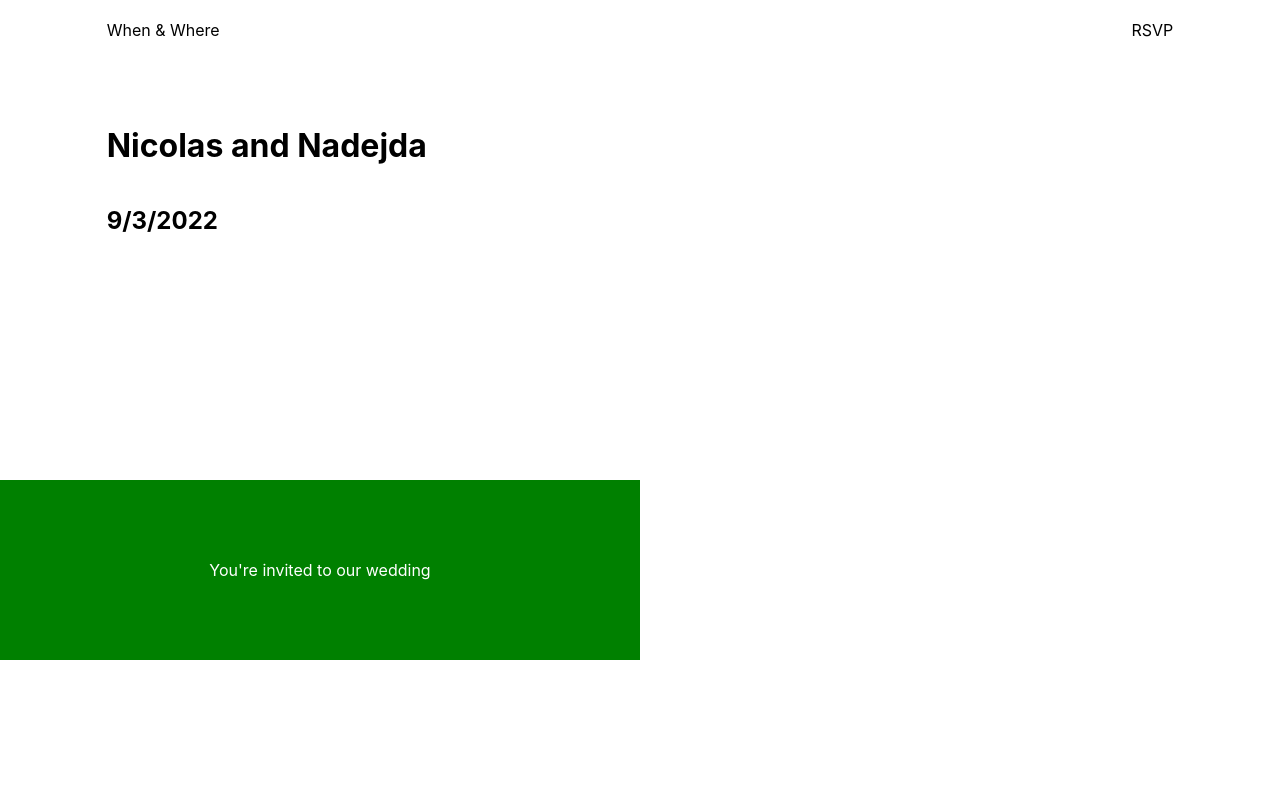
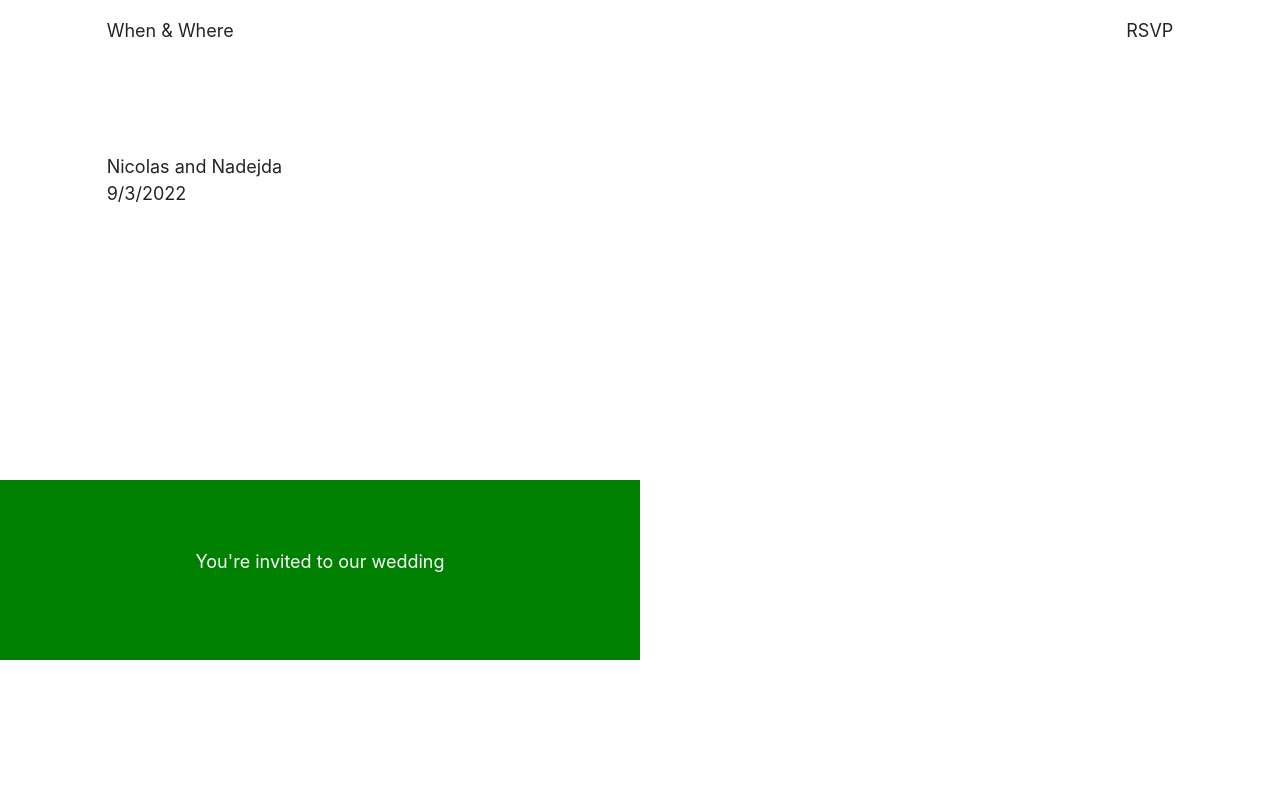
Before and after one commit to WeHateNick/nico-and-nadejda-wedding, a Next.js app: page / in a window 1280 px wide. Shown: the top 787 px of the page. Built offline with nearby package versions, Linux system fonts and the light colour scheme.

Commit message:
added fonts

```diff
--- a/styles/globals.css
+++ b/styles/globals.css
@@ -1,3 +1,376 @@
+@import url("https://fonts.googleapis.com/css2?family=PT+Serif:ital,wght@0,400;0,700;1,400;1,700&display=swap");
+
+@font-face {
+  font-family: "GT Eesti";
+  src: url("/fonts/GT-Eesti/GT-Eesti-Display-Light.woff") format("woff"),
+    url("/fonts/GT-Eesti/GT-Eesti-Display-Light.ttf") format("truetype");
+  font-weight: 300;
+  font-style: normal;
+}
+
+html,
+body {
+  font-size: 18px;
+}
+
+/* // Reboot CSS: */
+*,
+*::before,
+*::after {
+  box-sizing: border-box;
+}
+
+html {
+  font-family: sans-serif;
+  line-height: 1.15;
+  -webkit-text-size-adjust: 100%;
+  -ms-text-size-adjust: 100%;
+  -ms-overflow-style: scrollbar;
+  -webkit-tap-highlight-color: rgba(0, 0, 0, 0);
+}
+
+svg {
+  fill: currentColor;
+}
+
+@-ms-viewport {
+  width: device-width;
+}
+article,
+aside,
+dialog,
+figcaption,
+figure,
+footer,
+header,
+hgroup,
+main,
+nav,
+section {
+  display: block;
+}
+
+body {
+  margin: 0;
+  font-family: GT America, -apple-system, BlinkMacSystemFont, "Segoe UI", Roboto,
+    "Helvetica Neue", Arial, sans-serif, "Apple Color Emoji", "Segoe UI Emoji",
+    "Segoe UI Symbol";
+  font-size: 1rem;
+  font-weight: 400;
+  line-height: 1.5;
+  color: #212529;
+  text-align: left;
+  background-color: #fff;
+}
+
+[tabindex="-1"]:focus {
+  outline: none !important;
+}
+
+hr {
+  box-sizing: content-box;
+  height: 0;
+  overflow: visible;
+}
+
+h1,
+h2,
+h3,
+h4,
+h5,
+h6 {
+  margin-top: 0;
+  margin-bottom: 0.5rem;
+  font-size: inherit;
+  margin-block-start: inherit;
+  margin-block-end: inherit;
+  margin-inline-start: inherit;
+  margin-inline-end: inherit;
+  font-weight: inherit;
+}
+
+p {
+  margin-top: 0;
+  margin-bottom: 1rem;
+}
+
+abbr[title],
+abbr[data-original-title] {
+  text-decoration: underline;
+  text-decoration: underline dotted;
+  cursor: help;
+  border-bottom: 0;
+}
+
+address {
+  margin-bottom: 1rem;
+  font-style: normal;
+  line-height: inherit;
+}
+
+ol,
+ul,
+dl {
+  margin-top: 0;
+  margin-bottom: 1rem;
+}
+
+ol ol,
+ul ul,
+ol ul,
+ul ol {
+  margin-bottom: 0;
+}
+
+dt {
+  font-weight: 700;
+}
+
+dd {
+  margin-bottom: 0.5rem;
+  margin-left: 0;
+}
+
+blockquote {
+  margin: 0 0 1rem;
+}
+
+dfn {
+  font-style: italic;
+}
+
+b,
+strong {
+  font-weight: bolder;
+}
+
+small {
+  font-size: 80%;
+}
+
+sub,
+sup {
+  position: relative;
+  font-size: 75%;
+  line-height: 0;
+  vertical-align: baseline;
+}
+
+sub {
+  bottom: -0.25em;
+}
+
+sup {
+  top: -0.5em;
+}
+
+a {
+  color: theme-color("primary");
+  text-decoration: none;
+  background-color: transparent;
+  -webkit-text-decoration-skip: objects;
+}
+a:hover {
+  color: #0056b3;
+  text-decoration: underline;
+}
+
+a:not([href]):not([tabindex]) {
+  color: inherit;
+  text-decoration: none;
+}
+a:not([href]):not([tabindex]):hover,
+a:not([href]):not([tabindex]):focus {
+  color: inherit;
+  text-decoration: none;
+}
+a:not([href]):not([tabindex]):focus {
+  outline: 0;
+}
+
+pre,
+code,
+kbd,
+samp {
+  font-family: monospace, monospace;
+  font-size: 1em;
+}
+
+pre {
+  margin-top: 0;
+  margin-bottom: 1rem;
+  overflow: auto;
+  -ms-overflow-style: scrollbar;
+}
+
+figure {
+  margin: 0 0 1rem;
+}
+
+img {
+  vertical-align: middle;
+  border-style: none;
+}
+
+svg:not(:root) {
+  overflow: hidden;
+}
+
+a,
+area,
+button,
+[role="button"],
+input:not([type="range"]),
+label,
+select,
+summary,
+textarea {
+  touch-action: manipulation;
+}
+
+table {
+  border-collapse: collapse;
+}
+
+caption {
+  padding-top: 0.75rem;
+  padding-bottom: 0.75rem;
+  color: #868e96;
+  text-align: left;
+  caption-side: bottom;
+}
+
+th {
+  text-align: inherit;
+}
+
+label {
+  display: inline-block;
+  margin-bottom: 0.5rem;
+}
+
+button {
+  border-radius: 0;
+}
+
+button:focus {
+  outline: 1px dotted;
+  outline: 5px auto -webkit-focus-ring-color;
+}
+
+input,
+button,
+select,
+optgroup,
+textarea {
+  margin: 0;
+  font-family: inherit;
+  font-size: inherit;
+  line-height: inherit;
+}
+
+button,
+input {
+  overflow: visible;
+}
+
+button,
+select {
+  text-transform: none;
+}
+
+button,
+html [type="button"],
+[type="reset"],
+[type="submit"] {
+  -webkit-appearance: button;
+}
+
+button::-moz-focus-inner,
+[type="button"]::-moz-focus-inner,
+[type="reset"]::-moz-focus-inner,
+[type="submit"]::-moz-focus-inner {
+  padding: 0;
+  border-style: none;
+}
+
+input[type="radio"],
+input[type="checkbox"] {
+  box-sizing: border-box;
+  padding: 0;
+}
+
+input[type="date"],
+input[type="time"],
+input[type="datetime-local"],
+input[type="month"] {
+  -webkit-appearance: listbox;
+}
+
+textarea {
+  overflow: auto;
+  resize: vertical;
+}
+
+fieldset {
+  min-width: 0;
+  padding: 0;
+  margin: 0;
+  border: 0;
+}
+
+legend {
+  display: block;
+  width: 100%;
+  max-width: 100%;
+  padding: 0;
+  margin-bottom: 0.5rem;
+  font-size: 1.5rem;
+  line-height: inherit;
+  color: inherit;
+  white-space: normal;
+}
+
+progress {
+  vertical-align: baseline;
+}
+
+[type="number"]::-webkit-inner-spin-button,
+[type="number"]::-webkit-outer-spin-button {
+  height: auto;
+}
+
+[type="search"] {
+  outline-offset: -2px;
+  -webkit-appearance: none;
+}
+
+[type="search"]::-webkit-search-cancel-button,
+[type="search"]::-webkit-search-decoration {
+  -webkit-appearance: none;
+}
+
+::-webkit-file-upload-button {
+  font: inherit;
+  -webkit-appearance: button;
+}
+
+output {
+  display: inline-block;
+}
+
+summary {
+  display: list-item;
+}
+
+template {
+  display: none;
+}
+
+[hidden] {
+  display: none !important;
+}
+
 html,
 body {
   padding: 0;
```
Also changed, not shown: public/fonts/GT-Eesti/GT-Eesti-Display-Light.ttf (added), public/fonts/GT-Eesti/GT-Eesti-Display-Light.woff (added).
